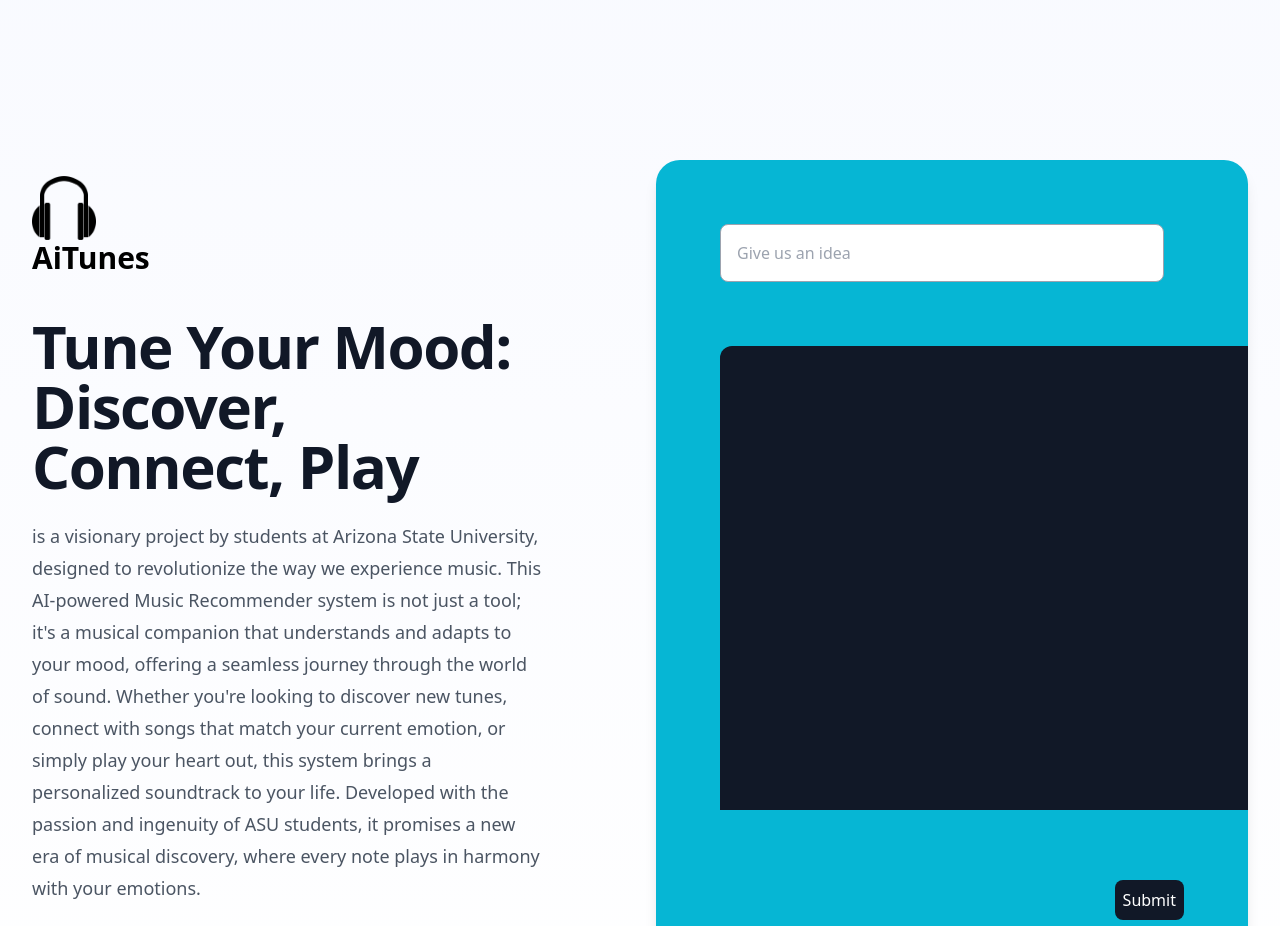
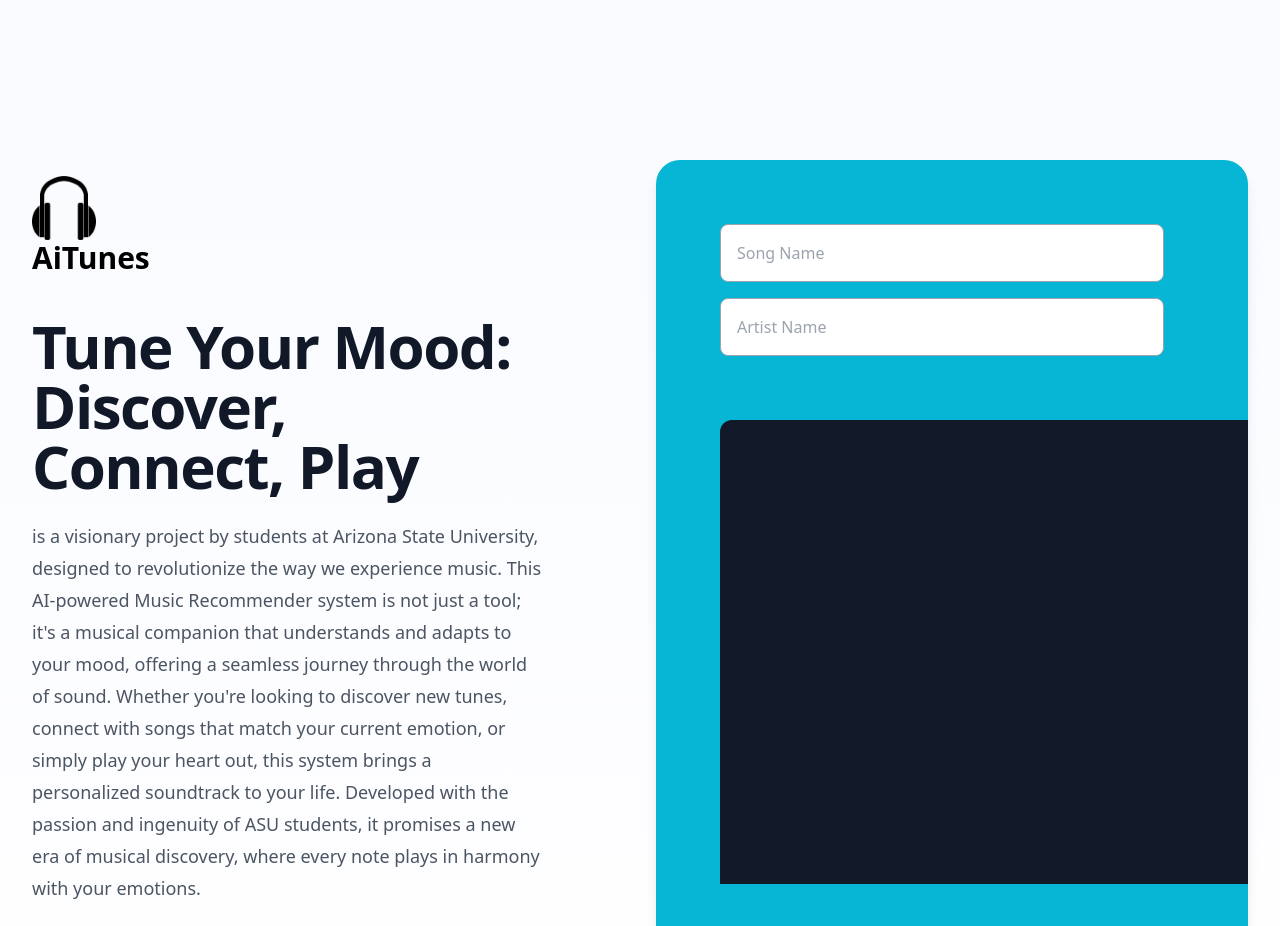
Before and after one commit to chriskontsis/AiTunes, a React (Create React App) app in the folder ai-tunes-react/: page / in a window 1280 px wide. Shown: the top 926 px of the page. Built offline with nearby package versions, Linux system fonts and the light colour scheme.

Commit message:
Front-End takes song name and artists as input - outputs similar song, embedded uri track. - everything is working

```diff
--- a/ai-tunes-react/src/App.js
+++ b/ai-tunes-react/src/App.js
@@ -2,7 +2,9 @@ import React, { useState } from 'react';
 import headphones from './headphones.png';
 
 function App() {
-  const [inputValue, setInputValue] = useState('');
+  const [songName, setSongName] = useState('');
+  const [artistName, setArtistName] = useState('');
+  // const [inputValue, setInputValue] = useState('');
   const [showTrack, setShowTrack] = useState(false);
   const [selectedTrack, setSelectedTrack] = useState('');
 
@@ -23,12 +25,12 @@ function App() {
   ];
 
   const handleSubmit = async () => {
-    if (!inputValue) {
-      alert('Please enter a song URI');
+    if (!songName || !artistName) {
+      alert('Please enter both a song name and an artist');
       return;
     }
 
-    console.log('Submitting:', inputValue);
+    console.log('Submitting:', songName, artistName);
 
     try {
       const response = await fetch('http://127.0.0.1:5000/predict', {
@@ -36,14 +38,14 @@ function App() {
         headers: {
           'Content-Type': 'application/json',
         },
-        body: JSON.stringify({ uri: inputValue }) // Make sure this matches the backend expectation
+        body: JSON.stringify({ song_name: songName, artist: artistName })
       });
 
       if (response.ok) {
         const data = await response.json();
         console.log('Response from Flask:', data);
 
-        setSelectedTrack(`https://open.spotify.com/track/${data.uri}`);
+        setSelectedTrack(`https://open.spotify.com/track/${data.song_uri}`);
         setShowTrack(true);
       } else {
         console.error('HTTP error:', response.status, response.statusText);
@@ -52,9 +54,12 @@ function App() {
       console.error('Network error:', error);
     }
 
-    setInputValue(''); // Clear the input field
+    setSongName(''); // Clear the song name field
+    setArtistName(''); // Clear the artist name field
   };
-
+  // TEST URI'S
+  // 57wp7VFnV8X0pSVnYArGeJ
+  // 2y4ZR0BUAVePljHSsZyIgj
 
 
   return (
@@ -86,15 +91,22 @@ function App() {
             </div>
           </div>
         </div>
-        <div className="shadow-lg md:rounded-3xl overflow-hidden bg-cyan-500 relative">
-  <input
-    type="text"
-    className="mt-16 mx-16 p-4 border border-gray-400 rounded-lg w-3/4"
-    value={inputValue}
-    onChange={(e) => setInputValue(e.target.value)}
-    placeholder="Give us an idea"
-  />
-  <button onClick={handleSubmit} className="absolute bottom-0 right-0 mb-16 mr-16 p-2 bg-gray-900 text-white rounded-lg">Submit</button>
+        <div className="shadow-lg md:rounded-3xl overflow-hidden bg-cyan-500 relative pb-16">
+        <input
+            type="text"
+            className="mt-16 mx-16 p-4 border border-gray-400 rounded-lg w-3/4"
+            value={songName}
+            onChange={(e) => setSongName(e.target.value)}
+            placeholder="Song Name"
+          />
+          <input
+            type="text"
+            className="mt-4 mx-16 p-4 border border-gray-400 rounded-lg w-3/4"
+            value={artistName}
+            onChange={(e) => setArtistName(e.target.value)}
+            placeholder="Artist Name"
+          />
+  <button onClick={handleSubmit} className="absolute bottom-0 right-0 mb-4 mr-16 p-2 bg-gray-900 text-white rounded-lg">Submit</button>
   <div className="bg-cyan-500">
     <div className="relative px-6 pt-8 sm:pt-16 md:pl-16 md:pr-0">
       <div className="max-w-2xl md:mx-0 md:max-w-none">
```
